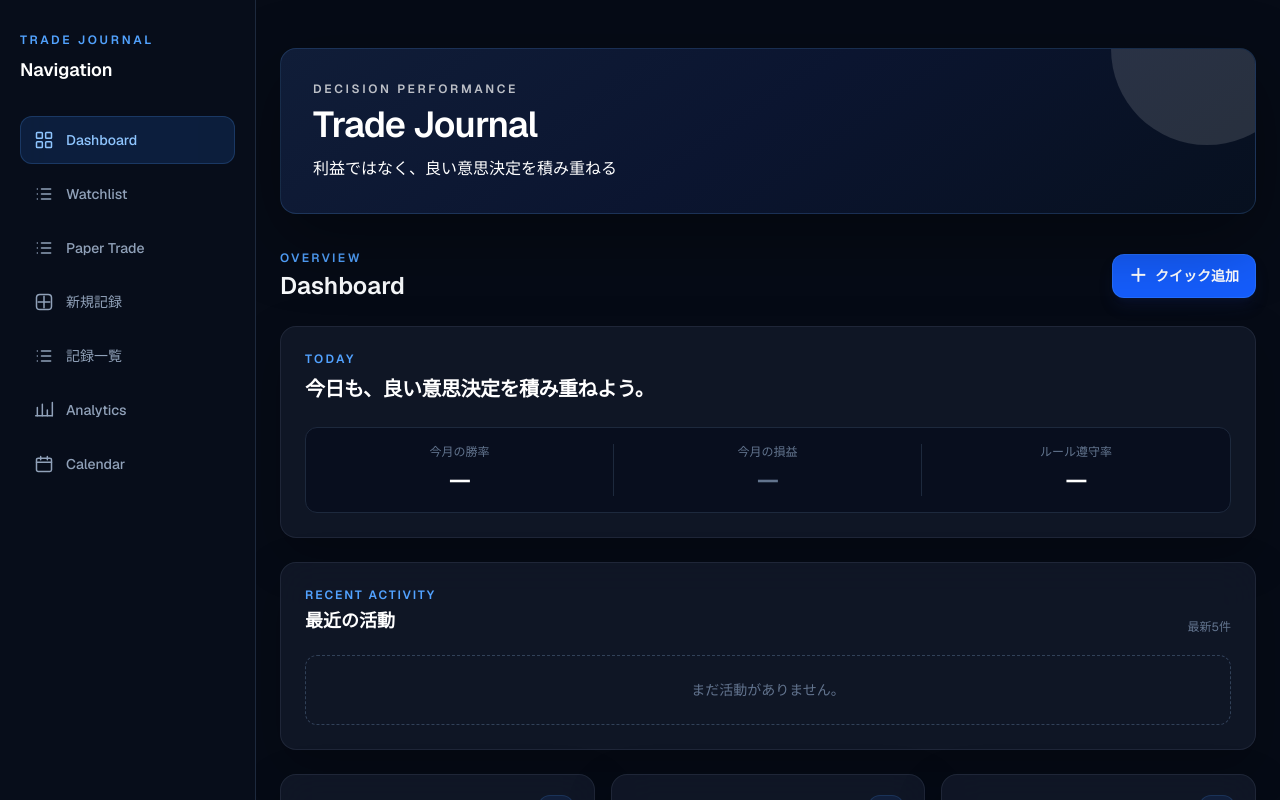
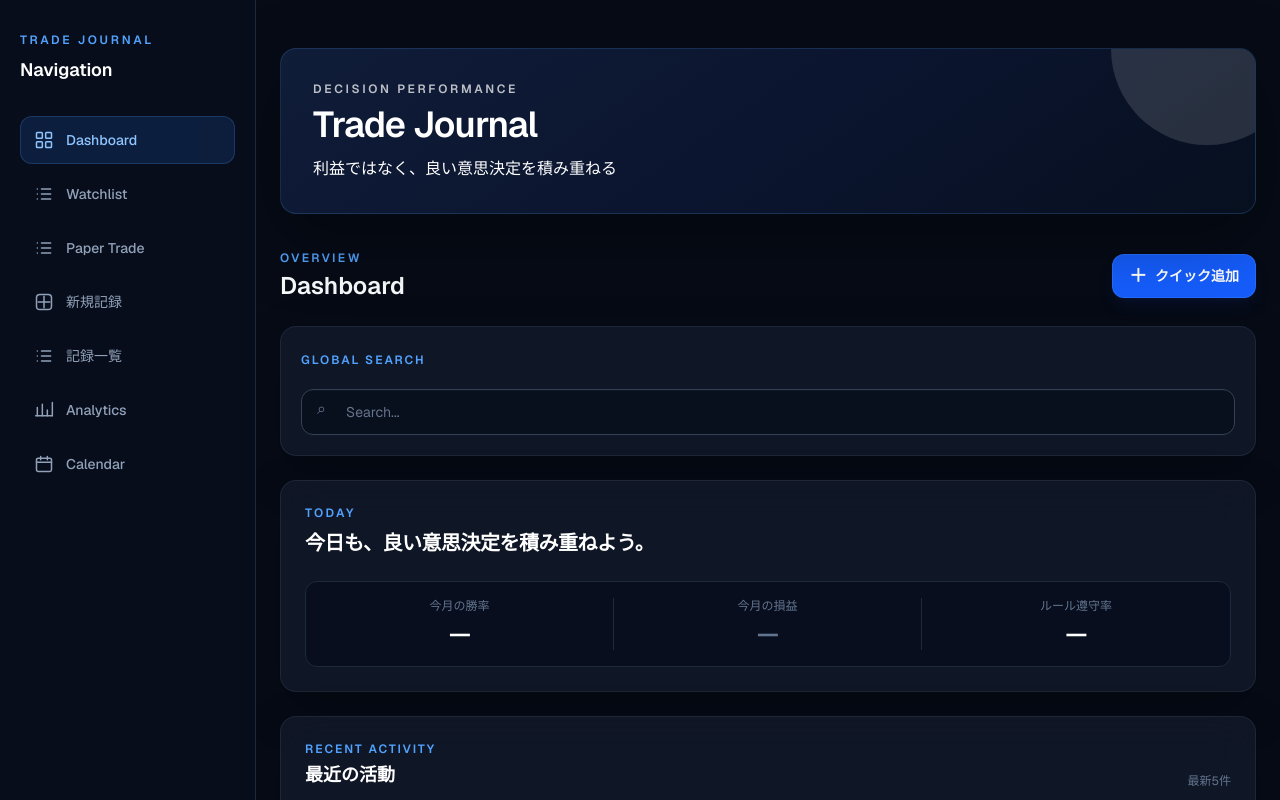
Before and after one commit to fcd0520-netizen/trade-journal, a Next.js app: page / in a window 1280 px wide. Shown: the top 800 px of the page. Built offline with nearby package versions, Linux system fonts and the light colour scheme.

Commit message:
検索機能追加

```diff
--- a/app/components/Dashboard.tsx
+++ b/app/components/Dashboard.tsx
@@ -23,6 +23,17 @@ type RecentActivity = {
   ticker: string;
   createdAt: string;
   timestamp: number;
+};
+
+type SearchCategory = "Journal" | "Watchlist" | "Paper Trade";
+
+type GlobalSearchItem = {
+  id: string;
+  category: SearchCategory;
+  ticker: string;
+  company: string;
+  reason: string;
+  tradeDate: string;
 };
 
 const SUMMARY_STORAGE_KEYS = {
@@ -64,6 +75,52 @@ const getStoredItems = (key: string): Record<string, unknown>[] => {
   } catch {
     return [];
   }
+};
+
+const getStringValue = (
+  item: Record<string, unknown>,
+  keys: string[],
+) => {
+  for (const key of keys) {
+    const value = item[key];
+    if (typeof value === "string" && value.trim()) return value.trim();
+  }
+  return "";
+};
+
+const getGlobalSearchItems = (): GlobalSearchItem[] => {
+  const sources: {
+    key: string;
+    category: SearchCategory;
+    tickerKeys: string[];
+  }[] = [
+    {
+      key: SUMMARY_STORAGE_KEYS.journals,
+      category: "Journal",
+      tickerKeys: ["ticker", "target"],
+    },
+    {
+      key: SUMMARY_STORAGE_KEYS.watchlist,
+      category: "Watchlist",
+      tickerKeys: ["ticker"],
+    },
+    {
+      key: SUMMARY_STORAGE_KEYS.paperTrades,
+      category: "Paper Trade",
+      tickerKeys: ["ticker"],
+    },
+  ];
+
+  return sources.flatMap(({ key, category, tickerKeys }) =>
+    getStoredItems(key).map((item, index) => ({
+      id: `${category}-${String(item.id ?? index)}`,
+      category,
+      ticker: getStringValue(item, tickerKeys),
+      company: getStringValue(item, ["company", "companyName"]),
+      reason: getStringValue(item, ["reason"]),
+      tradeDate: getStringValue(item, ["tradeDate"]),
+    })),
+  );
 };
 
 const getActivityDate = (item: Record<string, unknown>) => {
@@ -197,6 +254,8 @@ export default function Dashboard({ journals, onEdit }: DashboardProps) {
     useState<SummaryCounts>(emptySummaryCounts);
   const [recentActivities, setRecentActivities] = useState<RecentActivity[]>([]);
   const [watchingItems, setWatchingItems] = useState<WatchlistItem[]>([]);
+  const [globalSearchItems, setGlobalSearchItems] = useState<GlobalSearchItem[]>([]);
+  const [globalSearch, setGlobalSearch] = useState("");
 
   useEffect(() => {
     let frame: number | null = null;
@@ -212,6 +271,7 @@ export default function Dashboard({ journals, onEdit }: DashboardProps) {
         });
         setRecentActivities(getRecentActivities());
         setWatchingItems(getWatchingItems());
+        setGlobalSearchItems(getGlobalSearchItems());
         frame = null;
       });
     };
@@ -274,6 +334,14 @@ export default function Dashboard({ journals, onEdit }: DashboardProps) {
     )
     .slice(0, 3);
   const totalProfitColor = profitColor(totalProfit);
+  const normalizedGlobalSearch = globalSearch.trim().toLocaleLowerCase();
+  const globalSearchResults = normalizedGlobalSearch
+    ? globalSearchItems.filter(
+        (item) =>
+          item.ticker.toLocaleLowerCase().includes(normalizedGlobalSearch) ||
+          item.company.toLocaleLowerCase().includes(normalizedGlobalSearch),
+      )
+    : [];
 
   const cards = [
     { label: "総記録数", value: `${journals.length}件`, icon: "▦", valueClass: "text-white" },
@@ -305,6 +373,86 @@ export default function Dashboard({ journals, onEdit }: DashboardProps) {
           クイック追加
         </Link>
       </div>
+
+      <section aria-labelledby="global-search-title" className="ios-card rounded-2xl p-4 sm:p-5">
+        <label
+          id="global-search-title"
+          htmlFor="global-search"
+          className="text-xs font-semibold uppercase tracking-[0.16em] text-blue-400"
+        >
+          Global Search
+        </label>
+        <div className="relative mt-3">
+          <span
+            aria-hidden="true"
+            className="pointer-events-none absolute inset-y-0 left-4 flex items-center text-slate-500"
+          >
+            ⌕
+          </span>
+          <input
+            id="global-search"
+            type="search"
+            autoComplete="off"
+            placeholder="Search..."
+            value={globalSearch}
+            onChange={(event) => {
+              setGlobalSearchItems(getGlobalSearchItems());
+              setGlobalSearch(event.target.value);
+            }}
+            className="min-h-12 w-full rounded-2xl border border-slate-700 bg-slate-950/70 py-3 pl-11 pr-4 text-sm text-slate-100 outline-none transition placeholder:text-slate-600 focus:border-blue-400/60 focus:ring-2 focus:ring-blue-500/20"
+          />
+        </div>
+
+        {normalizedGlobalSearch && (
+          <div className="mt-4" aria-live="polite">
+            {globalSearchResults.length === 0 ? (
+              <p className="rounded-xl border border-dashed border-slate-700 p-6 text-center text-sm text-slate-500">
+                検索結果はありません
+              </p>
+            ) : (
+              <>
+                <p className="mb-3 text-xs text-slate-500">
+                  {globalSearchResults.length}件の検索結果
+                </p>
+                <div className="grid gap-3 sm:grid-cols-2 lg:grid-cols-3">
+                  {globalSearchResults.map((item) => (
+                    <article
+                      key={item.id}
+                      className="rounded-xl border border-slate-800 bg-slate-950/50 p-4"
+                    >
+                      <span className="inline-flex rounded-full border border-blue-400/20 bg-blue-500/10 px-2.5 py-1 text-[11px] font-semibold text-blue-300">
+                        {item.category}
+                      </span>
+                      <h3 className="mt-3 text-lg font-semibold tracking-wide text-white">
+                        {item.ticker || "ティッカー未入力"}
+                      </h3>
+                      <p className="mt-0.5 text-sm text-slate-400">
+                        {item.company || "企業名未入力"}
+                      </p>
+                      {(item.reason || item.tradeDate) && (
+                        <div className="mt-3 border-t border-slate-800 pt-3 text-xs leading-5 text-slate-500">
+                          {item.reason && (
+                            <p className="line-clamp-2">
+                              <span className="text-slate-400">理由：</span>
+                              {item.reason}
+                            </p>
+                          )}
+                          {item.tradeDate && (
+                            <p className={item.reason ? "mt-1" : ""}>
+                              <span className="text-slate-400">取引日：</span>
+                              {item.tradeDate}
+                            </p>
+                          )}
+                        </div>
+                      )}
+                    </article>
+                  ))}
+                </div>
+              </>
+            )}
+          </div>
+        )}
+      </section>
 
       <section aria-labelledby="today-title" className="ios-card overflow-hidden rounded-2xl border-blue-400/20 bg-gradient-to-br from-blue-950/70 via-slate-900/95 to-slate-950/95 p-5 sm:p-6">
         <div>
```
